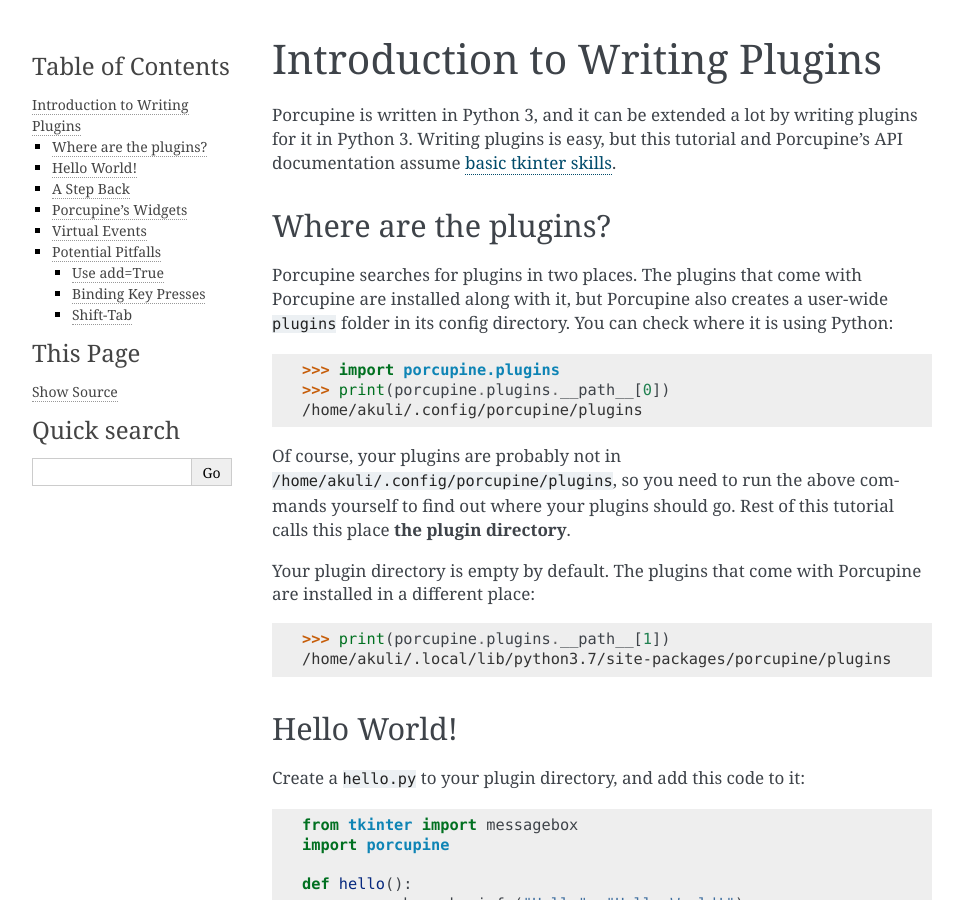
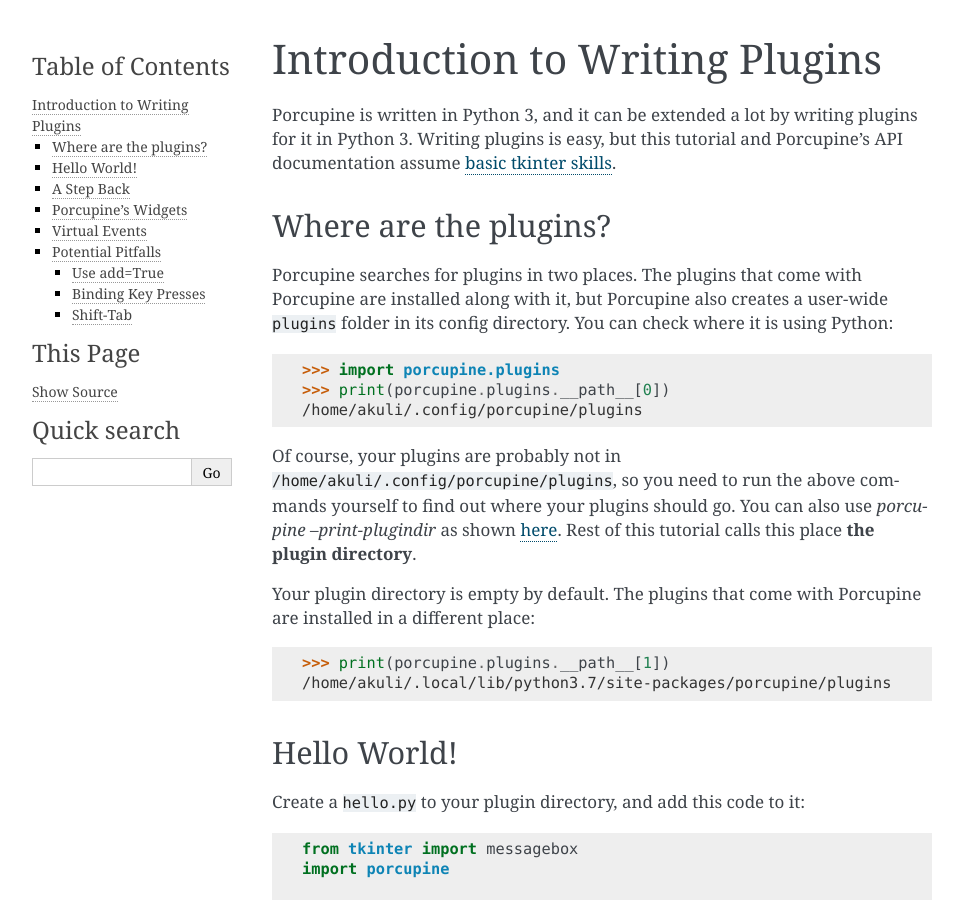
Before and after one commit to Akuli/porcupine, a Sphinx documentation site: the page built from docs/plugin-intro.rst, in a window 1280 px wide and 900 px high. Shown: the whole window, without its empty margins (148-1111 px from the left). Built offline with Sphinx 7.4.7, drawn with Linux system fonts in a browser that asks for light colours.

Commit message:
why was this not updated

```diff
--- a/docs/plugin-intro.rst
+++ b/docs/plugin-intro.rst
@@ -26,7 +26,9 @@
 
 Of course, your plugins are probably not in ``/home/akuli/.config/porcupine/plugins``,
 so you need to run the above commands yourself to find out where your plugins
-should go. Rest of this tutorial calls this place **the plugin directory**.
+should go. You can also use `porcupine --print-plugindir` as shown
+:source:`here <more_plugins/>`. Rest of this tutorial calls this place
+**the plugin directory**.
 
 Your plugin directory is empty by default. The plugins that come with Porcupine
 are installed in a different place::
```
